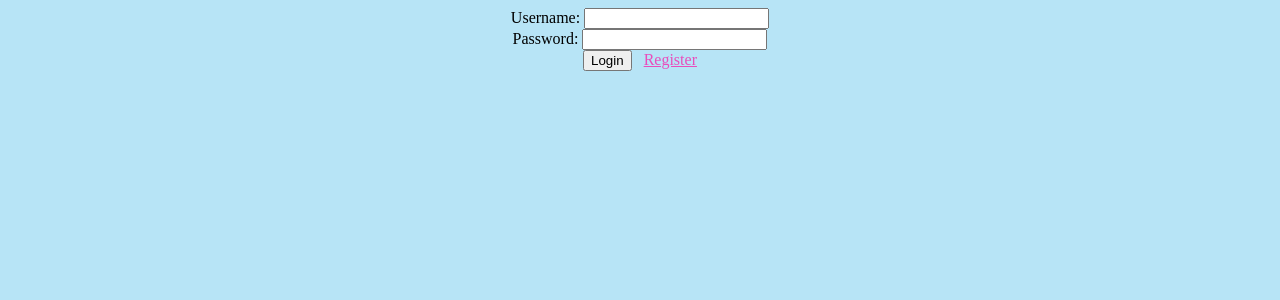
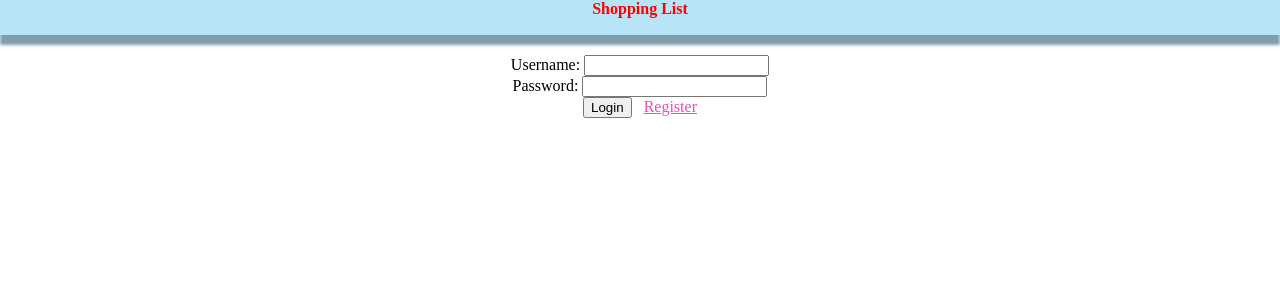
Before and after one commit to smusings/shopping_list, a Flask app: page / in a window 1280 px wide. Shown: the top 300 px of the page. Run offline with Flask 2, Linux system fonts and the light colour scheme; some libraries are stand-ins or nearby versions; some web fonts are replaced.

Commit message:
Added a Header

```diff
--- a/shoppingList/static/css/main.css
+++ b/shoppingList/static/css/main.css
@@ -1,6 +1,6 @@
 body {
-	background-color: #b7e4f6;
 	color: #000;
+	margin: 0px;
 }
 
 .page {
@@ -19,6 +19,16 @@ h2 {
 	color: #a9d145;
 }
 
+.header {
+	text-align: center;
+	background-color: #b7e4f6;
+	font-weight: bold;
+	box-shadow: 0px 10px 3px #809fac;
+	margin-bottom: 20px;
+	height: 35px;
+	color: red;
+}
+
 .delete-btn {
 	background-color: crimson;
 	color: white;
--- a/shoppingList/templates/layout.html
+++ b/shoppingList/templates/layout.html
@@ -13,6 +13,7 @@
 		<link rel="stylesheet" type="text/css" href="/static/css/main.css">
 	</HEAD>
 	<BODY>
+		<div class="header">Shopping List</div>
 		<div class="page" ng-app="shoppingList">
 			{% block body %}{% endblock %}
 		</div>
```
Also changed, not shown: shoppingList/static/main.css (added).
